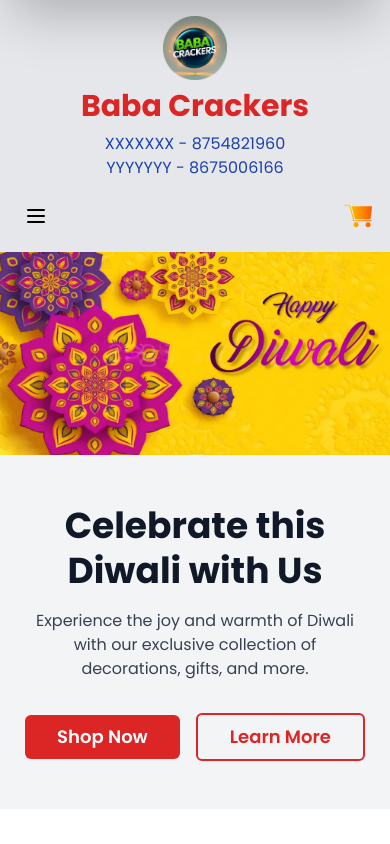
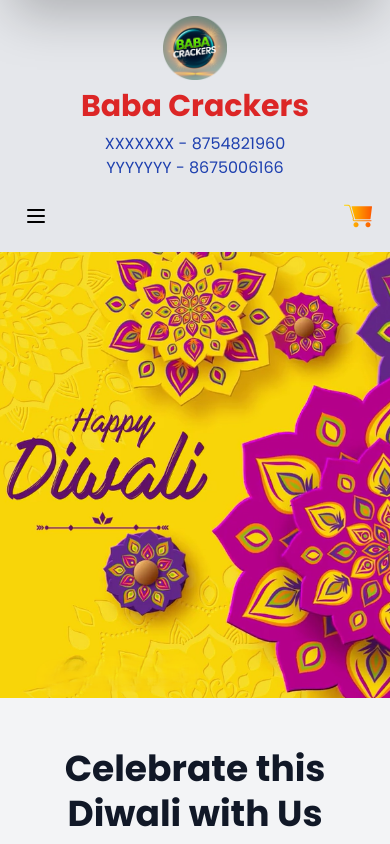
Before and after one commit to manoj-1202/babaCracker_backend_included, a React (Create React App) app: page / in a window 390 px wide. Shown: the top 844 px of the page. Built offline with nearby package versions, Linux system fonts and the light colour scheme.

Commit message:
Banner update

```diff
--- a/src/MainPage/Main.js
+++ b/src/MainPage/Main.js
@@ -1,16 +1,24 @@
 import React from "react";
 import banner from "../assets/banner.jpg";
+import MobileBanner from "../assets/MobileBanner.png";
 import { Link } from "react-router-dom";
 import { motion } from "framer-motion";
 
 const Main = () => {
   return (
     <section className="relative max-w-7xl mx-auto font-poppins overflow-hidden">
-      {/* Full-width banner image */}
+      {/* Desktop Banner - hidden on small screens */}
       <img
         src={banner}
         alt="Fireworks Banner"
-        className="w-full h-auto object-cover z-0"
+        className="w-full h-auto object-cover z-0 hidden sm:block"
+      />
+
+      {/* Mobile Banner - visible only on small screens */}
+      <img
+        src={MobileBanner}
+        alt="Fireworks Mobile Banner"
+        className="w-full h-auto object-cover z-0 block sm:hidden"
       />
 
       {/* Bottom content */}
@@ -27,7 +35,8 @@
           </h1>
 
           <p className="text-base sm:text-lg md:text-xl mb-8 text-gray-700">
-            Experience the joy and warmth of Diwali with our exclusive collection of decorations, gifts, and more.
+            Experience the joy and warmth of Diwali with our exclusive
+            collection of decorations, gifts, and more.
           </p>
 
           <div className="flex items-center justify-center gap-4">
```
Also changed, not shown: src/assets/MobileBanner.png (added).
